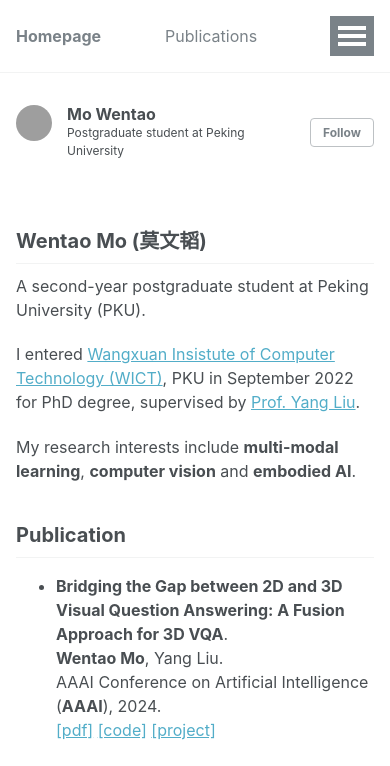
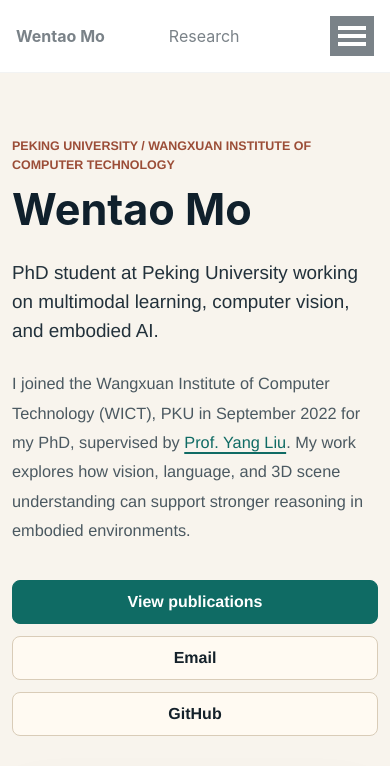
Before and after one commit to matthewdm0816/matthewdm0816.github.io, a Jekyll site: the page built from _pages/about.md, in a window 390 px wide. Shown: the top 766 px of the page. Built offline with Jekyll 4.4.1, drawn with Linux system fonts in a browser that asks for light colours; some of the changed text lies outside the part shown; grey boxes are pictures that could not be loaded.

Commit message:
Redesign personal homepage

```diff
--- a/_config.yml
+++ b/_config.yml
@@ -8,10 +8,10 @@
 
 # Basic Site Settings
 locale                   : "en-US"
-title                    : "Homepage"
+title                    : "Wentao Mo"
 title_separator          : "-"
-name                     : &name "Wentao Mo (莫文韬)"
-description              : &description "personal description"
+name                     : &name "Wentao Mo"
+description              : &description "PhD student at Peking University working on multimodal learning, computer vision, and embodied AI."
 url                      : https://matthewdm0816.github.io # the base hostname & protocol for your site e.g. "https://mmistakes.github.io"
 baseurl                  : "" # the subpath of your site, e.g. "/blog"
 repository               : "matthewdm0816/matthewdm0816.github.io"
@@ -22,9 +22,9 @@
 author:
   # Biographic information
   avatar           : "https://avatars.githubusercontent.com/u/2143312"
-  name             : "Mo Wentao"
+  name             : "Wentao Mo"
   pronouns         : # example: "she/her"
-  bio              : "Postgraduate student at Peking University"
+  bio              : "PhD student at Peking University"
   location         : "Beijing"
   employer         : "Peking University"
   uri              : # URL
--- a/_includes/head/custom.html
+++ b/_includes/head/custom.html
@@ -23,6 +23,9 @@
 <meta name="msapplication-config" content="{{ base_path }}/images/browserconfig.xml?v=M44lzPylqQ">
 <meta name="theme-color" content="#ffffff">
 <link rel="stylesheet" href="{{ base_path }}/assets/css/academicons.css"/>
+{% if page.homepage %}
+<link rel="stylesheet" href="{{ base_path }}/assets/css/home.css"/>
+{% endif %}
 
 
 <!-- Support for MatJax -->
--- a/_pages/about.md
+++ b/_pages/about.md
@@ -1,33 +1,123 @@
 ---
+layout: default
 permalink: /
-title: ""
-author_profile: true
+title: "Wentao Mo"
+excerpt: "PhD student at Peking University working on multimodal learning, computer vision, and embodied AI."
+homepage: true
+author_profile: false
 redirect_from:
   - /about/
   - /about.html
 ---
 
-## Wentao Mo (莫文韬)
+{% include base_path %}
 
-A second-year postgraduate student at Peking University (PKU).
+<main id="home" class="home-shell">
+  <section class="home-hero" aria-label="Profile introduction">
+    <div class="home-hero__content">
+      <p class="home-eyebrow">Peking University / Wangxuan Institute of Computer Technology</p>
+      <h1>Wentao Mo</h1>
+      <p class="home-lede">
+        PhD student at Peking University working on multimodal learning,
+        computer vision, and embodied AI.
+      </p>
+      <p class="home-intro">
+        I joined the Wangxuan Institute of Computer Technology (WICT), PKU in
+        September 2022 for my PhD, supervised by
+        <a href="http://www.csyangliu.com/">Prof. Yang Liu</a>. My work explores
+        how vision, language, and 3D scene understanding can support stronger
+        reasoning in embodied environments.
+      </p>
+      <div class="home-actions" aria-label="Primary links">
+        <a class="home-button home-button--primary" href="#publications">View publications</a>
+        <a class="home-button" href="mailto:{{ site.author.email }}">Email</a>
+        <a class="home-button" href="https://github.com/{{ site.author.github }}">GitHub</a>
+      </div>
+    </div>
 
-I entered [Wangxuan Insistute of Computer Technology (WICT)](https://www.wict.pku.edu.cn/), PKU in September 2022 for PhD degree, supervised by [Prof. Yang Liu](http://www.csyangliu.com/).
+    <aside class="home-profile" aria-label="Quick profile">
+      <img src="{{ site.author.avatar }}" alt="Portrait of Wentao Mo" loading="eager">
+      <div>
+        <strong>Research Focus</strong>
+        <span>3D vision, language grounding, and multimodal reasoning</span>
+      </div>
+      <div>
+        <strong>Based in</strong>
+        <span>Beijing / Peking University</span>
+      </div>
+    </aside>
+  </section>
 
-My research interests include **multi-modal learning**, **computer vision** and **embodied AI**.
+  <section id="research" class="home-section" aria-labelledby="research-title">
+    <div class="home-section__header">
+      <p class="home-eyebrow">Research</p>
+      <h2 id="research-title">Building blocks for visual reasoning</h2>
+    </div>
+    <div class="home-focus-grid">
+      <article>
+        <h3>Multimodal Learning</h3>
+        <p>Connecting visual, textual, and spatial signals so models can answer richer questions about scenes.</p>
+      </article>
+      <article>
+        <h3>Computer Vision</h3>
+        <p>Studying 2D and 3D scene understanding with an emphasis on practical visual question answering.</p>
+      </article>
+      <article>
+        <h3>Embodied AI</h3>
+        <p>Designing evaluation and pre-training resources that help agents reason in grounded environments.</p>
+      </article>
+    </div>
+  </section>
 
-## Publication
+  <section id="publications" class="home-section" aria-labelledby="publications-title">
+    <div class="home-section__header">
+      <p class="home-eyebrow">Publications</p>
+      <h2 id="publications-title">Selected work</h2>
+    </div>
 
-- **Bridging the Gap between 2D and 3D Visual Question Answering: A Fusion Approach for 3D VQA**. <br/>
-  **Wentao Mo**, Yang Liu. <br/>
-  AAAI Conference on Artificial Intelligence (**AAAI**), 2024. <br/>
-  [[pdf]](https://drive.google.com/file/d/1U_r-bh895TxMOKidFKW-byEaa39Mq4fi/view?usp=sharing) [[code]](https://github.com/matthewdm0816/BridgeQA) [[project]](https://matthewdm0816.github.io/BridgeQA-project/)
+    <div class="publication-list">
+      <article class="publication-card">
+        <div class="publication-card__meta">ACM Multimedia / 2025</div>
+        <h3>Advancing 3D Scene Understanding with MV-ScanQA Multi-View Reasoning Evaluation and TripAlign Pre-training Dataset</h3>
+        <p><strong>Wentao Mo</strong>, Qingchao Chen, Yuxin Peng, Siyuan Huang, Yang Liu</p>
+        <div class="publication-card__links">
+          <a href="https://arxiv.org/pdf/2508.11058">PDF</a>
+          <a href="https://github.com/matthewdm0816/MVScanQA">Code</a>
+          <a href="https://matthewdm0816.github.io/tripalign-mvscanqa/">Project</a>
+        </div>
+      </article>
 
-- **3D Vision and Language Pretraining with Large-Scale Synthetic Data**. <br/>
-  Dejie Yang, Zhu Xu, **Wentao Mo**, Qingchao Chen, Siyuan Huang, Yang Liu. <br/>
-  Proceedings of the Thirty-Second International Joint Conference on Artificial Intelligence (**IJCAI**), 2024. <br/>
-  [[pdf]](https://arxiv.org/pdf/2407.06084) [[code]](https://github.com/idejie/3DSyn)
+      <article class="publication-card">
+        <div class="publication-card__meta">AAAI / 2024</div>
+        <h3>Bridging the Gap between 2D and 3D Visual Question Answering: A Fusion Approach for 3D VQA</h3>
+        <p><strong>Wentao Mo</strong>, Yang Liu</p>
+        <div class="publication-card__links">
+          <a href="https://drive.google.com/file/d/1U_r-bh895TxMOKidFKW-byEaa39Mq4fi/view?usp=sharing">PDF</a>
+          <a href="https://github.com/matthewdm0816/BridgeQA">Code</a>
+          <a href="https://matthewdm0816.github.io/BridgeQA-project/">Project</a>
+        </div>
+      </article>
 
-- **Advancing 3D Scene Understanding with MV-ScanQA Multi-View Reasoning Evaluation and TripAlign Pre-training Dataset**. <br/>
-  **Wentao Mo**, Qingchao Chen, Yuxin Peng, Siyuan Huang, Yang Liu. <br/>
-  Proceedings of the 33rd ACM International Conference on Multimedia (**MM'**), 2025. <br/>
-  [[pdf]](https://arxiv.org/pdf/2508.11058) [[code]](https://github.com/matthewdm0816/MVScanQA) [[project]](https://matthewdm0816.github.io/tripalign-mvscanqa/)
+      <article class="publication-card">
+        <div class="publication-card__meta">IJCAI / 2024</div>
+        <h3>3D Vision and Language Pretraining with Large-Scale Synthetic Data</h3>
+        <p>Dejie Yang, Zhu Xu, <strong>Wentao Mo</strong>, Qingchao Chen, Siyuan Huang, Yang Liu</p>
+        <div class="publication-card__links">
+          <a href="https://arxiv.org/pdf/2407.06084">PDF</a>
+          <a href="https://github.com/idejie/3DSyn">Code</a>
+        </div>
+      </article>
+    </div>
+  </section>
+
+  <section id="contact" class="home-contact" aria-label="Contact information">
+    <div>
+      <p class="home-eyebrow">Contact</p>
+      <h2>Open to research conversations and collaboration.</h2>
+    </div>
+    <div class="home-contact__links">
+      <a href="mailto:{{ site.author.email }}">{{ site.author.email }}</a>
+      <a href="https://github.com/{{ site.author.github }}">github.com/{{ site.author.github }}</a>
+    </div>
+  </section>
+</main>
--- /dev/null
+++ b/assets/css/home.css
@@ -0,0 +1,309 @@
+.home-shell {
+  color: #14212a;
+  background: #f8f4ed;
+  font-family: "Helvetica Neue", Arial, sans-serif;
+}
+
+.home-shell a {
+  color: #0f6b64;
+  text-decoration-thickness: 2px;
+  text-underline-offset: 0.22em;
+}
+
+.home-hero,
+.home-section,
+.home-contact {
+  width: min(1120px, calc(100% - 32px));
+  margin: 0 auto;
+}
+
+.home-hero {
+  display: grid;
+  grid-template-columns: minmax(0, 1fr) 320px;
+  gap: 48px;
+  align-items: center;
+  min-height: 680px;
+  padding: 92px 0 64px;
+}
+
+.home-eyebrow {
+  margin: 0 0 14px;
+  color: #9b4d37;
+  font-size: 0.78rem;
+  font-weight: 700;
+  letter-spacing: 0;
+  text-transform: uppercase;
+}
+
+.home-hero h1 {
+  margin: 0;
+  color: #10202c;
+  font-size: 4rem;
+  line-height: 1;
+  letter-spacing: 0;
+}
+
+.home-lede {
+  max-width: 720px;
+  margin: 26px 0 0;
+  color: #22313b;
+  font-size: 1.4rem;
+  line-height: 1.55;
+}
+
+.home-intro {
+  max-width: 760px;
+  margin: 24px 0 0;
+  color: #4b5961;
+  font-size: 1.02rem;
+  line-height: 1.8;
+}
+
+.home-actions {
+  display: flex;
+  flex-wrap: wrap;
+  gap: 12px;
+  margin-top: 34px;
+}
+
+.home-button {
+  display: inline-flex;
+  align-items: center;
+  justify-content: center;
+  min-height: 44px;
+  padding: 0 18px;
+  border: 1px solid #d9ccb8;
+  border-radius: 8px;
+  background: #fffaf2;
+  color: #14212a !important;
+  font-weight: 700;
+  text-decoration: none !important;
+}
+
+.home-button:hover {
+  border-color: #0f6b64;
+}
+
+.home-button--primary {
+  border-color: #0f6b64;
+  background: #0f6b64;
+  color: #ffffff !important;
+}
+
+.home-profile {
+  display: grid;
+  gap: 18px;
+  padding: 22px;
+  border: 1px solid #e2d6c5;
+  border-radius: 8px;
+  background: #fffaf2;
+  box-shadow: 0 22px 60px rgba(16, 32, 44, 0.08);
+}
+
+.home-profile img {
+  width: 100%;
+  aspect-ratio: 1;
+  border-radius: 8px;
+  object-fit: cover;
+  background: #e6dccd;
+}
+
+.home-profile strong,
+.home-profile span {
+  display: block;
+}
+
+.home-profile strong {
+  margin-bottom: 4px;
+  color: #10202c;
+}
+
+.home-profile span {
+  color: #53626a;
+  line-height: 1.55;
+}
+
+.home-section {
+  padding: 82px 0;
+  border-top: 1px solid #e4d8c8;
+}
+
+.home-section__header {
+  display: grid;
+  grid-template-columns: 220px minmax(0, 1fr);
+  gap: 32px;
+  align-items: end;
+  margin-bottom: 34px;
+}
+
+.home-section__header h2,
+.home-contact h2 {
+  margin: 0;
+  color: #10202c;
+  font-size: 2rem;
+  line-height: 1.18;
+  letter-spacing: 0;
+}
+
+.home-focus-grid {
+  display: grid;
+  grid-template-columns: repeat(3, minmax(0, 1fr));
+  gap: 18px;
+}
+
+.home-focus-grid article,
+.publication-card {
+  border: 1px solid #e2d6c5;
+  border-radius: 8px;
+  background: #fffaf2;
+}
+
+.home-focus-grid article {
+  padding: 24px;
+}
+
+.home-focus-grid h3,
+.publication-card h3 {
+  margin: 0;
+  color: #10202c;
+  letter-spacing: 0;
+}
+
+.home-focus-grid p {
+  margin: 14px 0 0;
+  color: #53626a;
+  line-height: 1.65;
+}
+
+.publication-list {
+  display: grid;
+  gap: 18px;
+}
+
+.publication-card {
+  display: grid;
+  grid-template-columns: 160px minmax(0, 1fr);
+  column-gap: 30px;
+  row-gap: 12px;
+  padding: 26px;
+}
+
+.publication-card__meta {
+  grid-row: span 3;
+  color: #9b4d37;
+  font-size: 0.9rem;
+  font-weight: 700;
+}
+
+.publication-card h3 {
+  font-size: 1.18rem;
+  line-height: 1.35;
+}
+
+.publication-card p {
+  margin: 0;
+  color: #53626a;
+  line-height: 1.65;
+}
+
+.publication-card__links {
+  display: flex;
+  flex-wrap: wrap;
+  gap: 10px;
+}
+
+.publication-card__links a {
+  display: inline-flex;
+  align-items: center;
+  min-height: 34px;
+  padding: 0 12px;
+  border: 1px solid #d9ccb8;
+  border-radius: 8px;
+  background: #f7efe2;
+  color: #14212a;
+  font-size: 0.88rem;
+  font-weight: 700;
+  text-decoration: none;
+}
+
+.publication-card__links a:hover {
+  border-color: #cc5a43;
+}
+
+.home-contact {
+  display: grid;
+  grid-template-columns: minmax(0, 1fr) 330px;
+  gap: 38px;
+  align-items: center;
+  padding: 72px 0 96px;
+  border-top: 1px solid #e4d8c8;
+}
+
+.home-contact__links {
+  display: grid;
+  gap: 12px;
+}
+
+.home-contact__links a {
+  padding: 16px 18px;
+  border: 1px solid #d9ccb8;
+  border-radius: 8px;
+  background: #fffaf2;
+  color: #14212a;
+  font-weight: 700;
+  overflow-wrap: anywhere;
+  text-decoration: none;
+}
+
+@media (max-width: 900px) {
+  .home-hero,
+  .home-section__header,
+  .home-contact {
+    grid-template-columns: 1fr;
+  }
+
+  .home-hero {
+    min-height: 0;
+    padding-top: 64px;
+  }
+
+  .home-profile {
+    max-width: 360px;
+  }
+
+  .home-focus-grid {
+    grid-template-columns: 1fr;
+  }
+
+  .publication-card {
+    grid-template-columns: 1fr;
+  }
+
+  .publication-card__meta {
+    grid-row: auto;
+  }
+}
+
+@media (max-width: 560px) {
+  .home-hero,
+  .home-section,
+  .home-contact {
+    width: min(100% - 24px, 1120px);
+  }
+
+  .home-hero h1 {
+    font-size: 2.7rem;
+  }
+
+  .home-lede {
+    font-size: 1.18rem;
+  }
+
+  .home-actions {
+    display: grid;
+  }
+
+  .home-button {
+    width: 100%;
+  }
+}
```
Also changed, not shown: _data/navigation.yml (+7 -19 lines).
